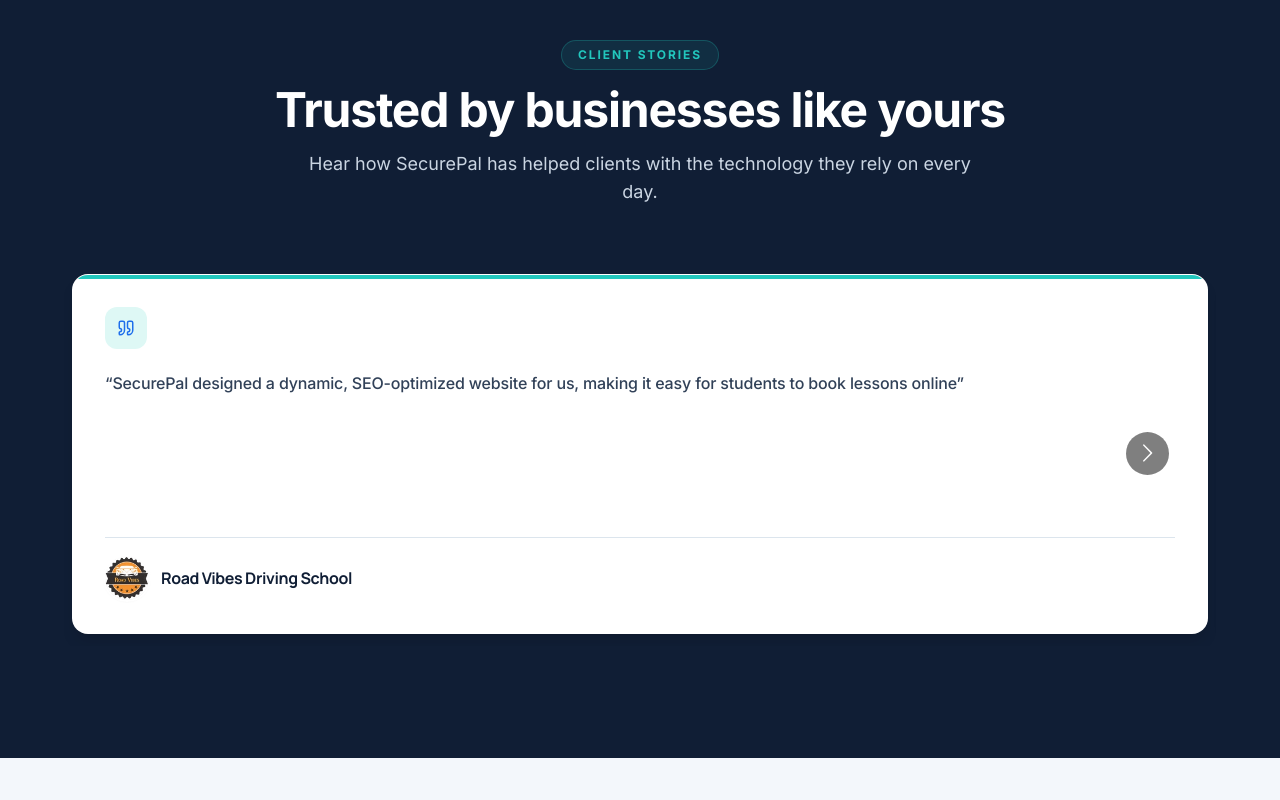
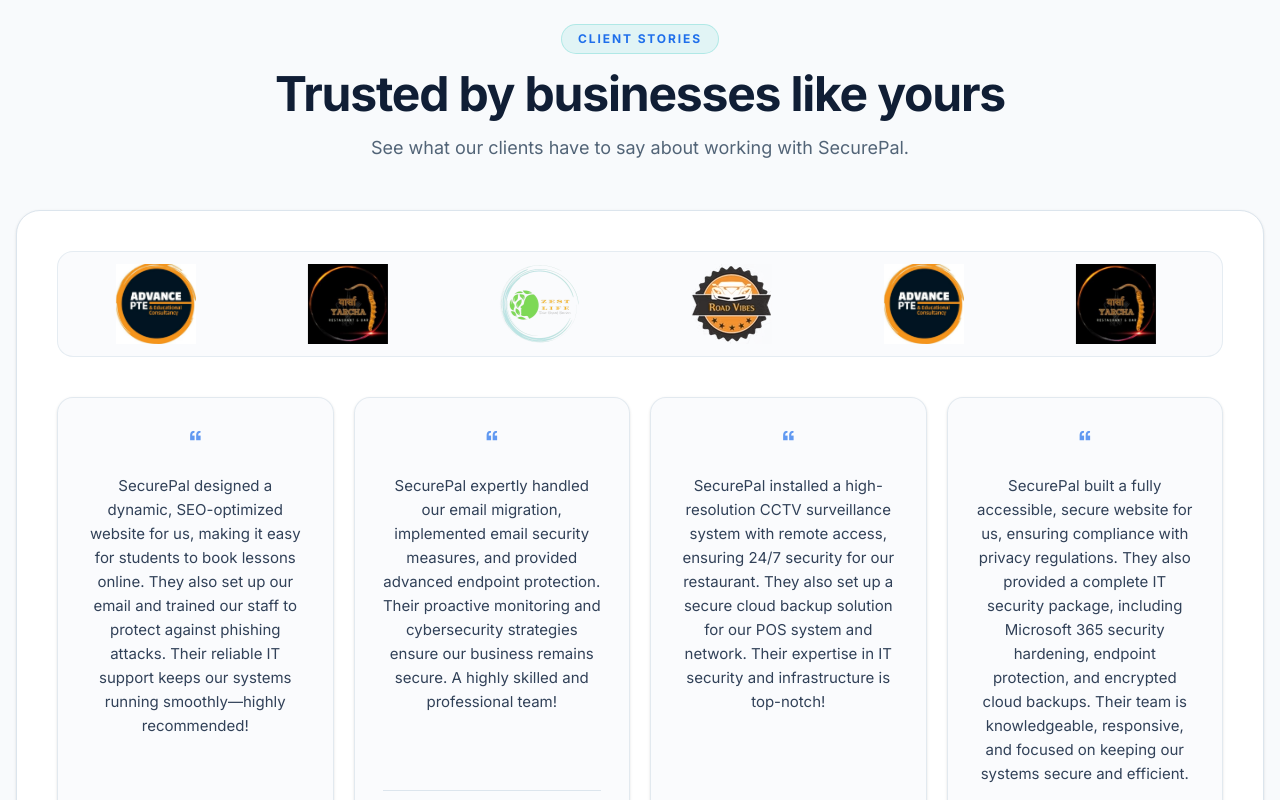
Before and after one commit to mohitsaud/securepal, a Next.js app: page / in a window 1280 px wide. Shown: the part 4920-5720 px from the top of the page. Built offline with nearby package versions, Linux system fonts and the light colour scheme.

Commit message:
feat: enhance testimonials section with client logos and improved layout

```diff
--- a/app/globals.css
+++ b/app/globals.css
@@ -200,3 +200,31 @@
 .animate-blink {
   animation: blink 1s step-start infinite;
 }
+
+@keyframes client-logo-marquee {
+  to {
+    transform: translateX(-50%);
+  }
+}
+
+.client-logo-track {
+  animation: client-logo-marquee 32s linear infinite;
+}
+
+.client-logo-marquee:hover .client-logo-track {
+  animation-play-state: paused;
+}
+
+.client-logo-track-static {
+  animation: none;
+}
+
+@media (prefers-reduced-motion: reduce) {
+  .client-logo-track {
+    animation: none;
+  }
+
+  .client-logo-track > [aria-hidden='true'] {
+    display: none;
+  }
+}
--- a/components/Testimonials.tsx
+++ b/components/Testimonials.tsx
@@ -1,93 +1,104 @@
 'use client';
 
-import React from 'react';
-import Carousel from 'react-multi-carousel';
-import 'react-multi-carousel/lib/styles.css';
+import Image from 'next/image';
 import { motion, useReducedMotion } from 'framer-motion';
-import { Avatar, AvatarImage, AvatarFallback } from '@/components/ui/avatar';
-import { Quote } from 'lucide-react';
 import { testimonialsData } from '@/constants/testimonials';
-
-// Updated Testimonials Data
-const testimonials = testimonialsData;
-
-// Carousel Responsive Settings
-const responsive = {
-  superLargeDesktop: { breakpoint: { max: 4000, min: 1400 }, items: 3 },
-  desktop: { breakpoint: { max: 1400, min: 1024 }, items: 2 },
-  tablet: { breakpoint: { max: 1024, min: 768 }, items: 1 },
-  mobile: { breakpoint: { max: 768, min: 0 }, items: 1 },
-};
 
 const TestimonialCarousel = () => {
   const shouldReduceMotion = useReducedMotion();
 
   return (
-    <section className="relative overflow-hidden bg-navy py-20 md:py-28">
-      <div className="container relative">
+    <section className="relative overflow-hidden bg-slate-50 py-16 md:py-24">
+      <div className="container">
         <motion.div
-          className="mx-auto mb-12 max-w-3xl text-center md:mb-14"
+          className="mx-auto mb-10 max-w-3xl text-center md:mb-12"
           initial={shouldReduceMotion ? false : { opacity: 0, y: 18 }}
           whileInView={{ opacity: 1, y: 0 }}
           viewport={{ once: true, amount: 0.3 }}
           transition={{ duration: shouldReduceMotion ? 0 : 0.55 }}
         >
-          <span className="mb-4 inline-flex rounded-full border border-cyan/25 bg-cyan/10 px-4 py-1.5 text-xs font-bold uppercase tracking-[0.16em] text-cyan">
+          <span className="mb-4 inline-flex rounded-full border border-cyan/25 bg-cyan/10 px-4 py-1.5 text-xs font-bold uppercase tracking-[0.16em] text-primary">
             Client stories
           </span>
-          <h2 className="text-3xl font-bold tracking-tight text-white md:text-5xl">
+          <h2 className="text-3xl font-bold tracking-tight text-navy md:text-5xl">
             Trusted by businesses like yours
           </h2>
-          <p className="mx-auto mt-4 max-w-2xl text-base leading-7 text-slate-300 md:text-lg">
-            Hear how SecurePal has helped clients with the technology they rely
-            on every day.
+          <p className="mx-auto mt-4 max-w-2xl text-base leading-7 text-muted-foreground md:text-lg">
+            See what our clients have to say about working with SecurePal.
           </p>
         </motion.div>
 
-        <Carousel
-          responsive={responsive}
-          infinite={false}
-          autoPlay={false}
-          arrows
-          keyBoardControl
-          swipeable
-          draggable
-          className="mx-auto w-full max-w-6xl"
-          itemClass="px-2 py-3"
+        <div className="rounded-3xl border border-border bg-white p-5 shadow-sm sm:p-7 lg:p-10">
+          <div
+            className="client-logo-marquee relative mb-8 overflow-hidden rounded-2xl border border-border/70 bg-slate-50/70 py-3 md:mb-10"
+            role="region"
+            aria-label="SecurePal client logos"
           >
-          {testimonials.map((testimonial) => (
+            <div
+              className={`client-logo-track flex w-max ${
+                shouldReduceMotion ? 'client-logo-track-static' : ''
+              }`}
+            >
+              {[false, true].map((isDuplicate) => (
+                <ul
+                  key={String(isDuplicate)}
+                  aria-hidden={isDuplicate}
+                  className="flex shrink-0 items-center gap-8 pr-8 md:gap-12 md:pr-12"
+                >
+                  {testimonialsData.map((testimonial) => (
+                    <li
+                      key={testimonial.name}
+                      className="flex h-20 w-28 shrink-0 items-center justify-center sm:w-36"
+                    >
+                      <Image
+                        src={testimonial.image}
+                        alt={isDuplicate ? '' : testimonial.name}
+                        width={160}
+                        height={112}
+                        sizes="(max-width: 640px) 144px, 176px"
+                        className="h-full w-full object-contain"
+                      />
+                    </li>
+                  ))}
+                </ul>
+              ))}
+            </div>
+          </div>
+
+          <div className="grid gap-5 md:grid-cols-2 xl:grid-cols-4">
+            {testimonialsData.map((testimonial, index) => (
               <motion.article
                 key={testimonial.name}
-              className="group relative flex h-[360px] flex-col overflow-hidden rounded-2xl border border-white/70 bg-white p-6 shadow-lg shadow-black/10 transition-shadow hover:shadow-xl hover:shadow-black/15 sm:p-8"
+                className="flex h-full flex-col rounded-2xl border border-border/80 bg-slate-50/70 p-6 text-center shadow-sm sm:p-7"
                 initial={shouldReduceMotion ? false : { opacity: 0, y: 14 }}
                 whileInView={{ opacity: 1, y: 0 }}
                 viewport={{ once: true, amount: 0.2 }}
-              transition={{ duration: shouldReduceMotion ? 0 : 0.45 }}
-              whileHover={shouldReduceMotion ? undefined : { y: -4 }}
+                transition={{
+                  duration: shouldReduceMotion ? 0 : 0.45,
+                  delay: shouldReduceMotion ? 0 : index * 0.06,
+                }}
               >
-              <span className="absolute inset-x-0 top-0 h-1 bg-cyan" />
-              <Quote
+                <span
                   aria-hidden="true"
-                size={18}
-                className="mb-5 box-content rounded-xl bg-cyan-soft p-3 text-primary"
-              />
-              <blockquote className="line-clamp-5 flex-1 overflow-hidden font-sans text-[15px] font-medium leading-7 tracking-[-0.01em] text-slate-700 sm:text-base">
-                “{testimonial.homepagetext}”
+                  className="mb-3 font-heading text-4xl font-bold leading-none text-primary/70"
+                >
+                  “
+                </span>
+                <blockquote className="flex-1 text-sm leading-6 text-slate-700 sm:text-[15px]">
+                  {testimonial.feedback}
                 </blockquote>
-              <div className="mt-6 flex min-h-[64px] items-center gap-3 border-t border-border pt-4">
-                <Avatar className="h-11 w-11 ring-2 ring-white shadow-sm">
-                  <AvatarImage src={testimonial.image} alt="" />
-                  <AvatarFallback className="bg-cyan-soft font-semibold text-primary">
-                    {testimonial.name.charAt(0)}
-                  </AvatarFallback>
-                </Avatar>
-                <h3 className="font-heading text-sm font-bold leading-5 tracking-tight text-navy sm:text-base">
+                <div className="mt-6 border-t border-border pt-4">
+                  <p className="font-heading text-sm font-bold leading-5 text-navy">
                     {testimonial.name}
-                </h3>
+                  </p>
+                  <p className="mt-1 text-xs text-muted-foreground">
+                    SecurePal client
+                  </p>
                 </div>
               </motion.article>
             ))}
-        </Carousel>
+          </div>
+        </div>
       </div>
     </section>
   );
```
Also changed, not shown: components/Navbar.tsx (+129 -37 lines). Lines whose indentation alone changed are shown as unchanged.
